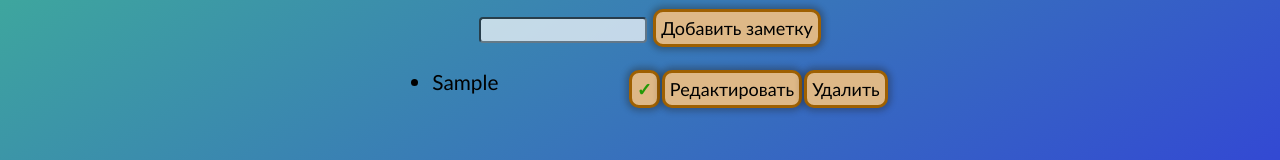
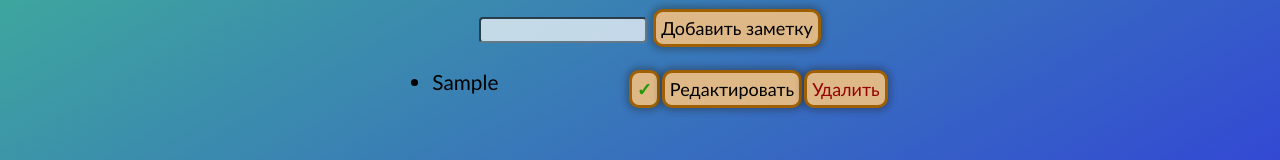
Before and after one commit to picell136/organizer-day_React, a React (Vite) app: page / in a window 1280 px wide. Both pictures are taken after typing "Sample" into the empty fields and a click on the button "Добавить заметку". Shown: the part 339-499 px from the top of the page. Built offline with nearby package versions, Linux system fonts and the light colour scheme.

Commit message:
Modified Show.jsx & index.css

```diff
--- a/src/components/Show.jsx
+++ b/src/components/Show.jsx
@@ -121,7 +121,7 @@ const Show = ({ displayDay, displayMonth, displayYear }) => {
                                                     <div className={elem.isEdit ? 'buttons-isEdit' : 'buttons-notEdit'}>
                                                         <span className='done' >
                                                             <button type='submit' onClick={() => toggleCompleted(elem.creationTime)}>
-                                                                <div className='icon-done2'>✓</div>
+                                                                <div className='done-button'>✓</div>
                                                             </button>
                                                         </span>
                                                         <span>
@@ -134,6 +134,7 @@ const Show = ({ displayDay, displayMonth, displayYear }) => {
                                                         </span>
                                                         <span>
                                                             <button
+                                                                className='delete-button'
                                                                 type='submit'
                                                                 onClick={() => deleteNote(elem.creationTime)}
                                                             >
--- a/src/index.css
+++ b/src/index.css
@@ -107,13 +107,17 @@ button:hover {
     padding: 0;
 }
 
-.icon-done2 {
+.icon-done:hover {
+    fill: rgb(45, 241, 19);
+}
+
+.done-button {
     color: #239906;
     font-weight: 900;
 }
 
-.icon-done:hover {
-    fill: rgb(45, 241, 19);
+.delete-button {
+    color: rgb(148, 2, 2);
 }
 
 .note {
```
